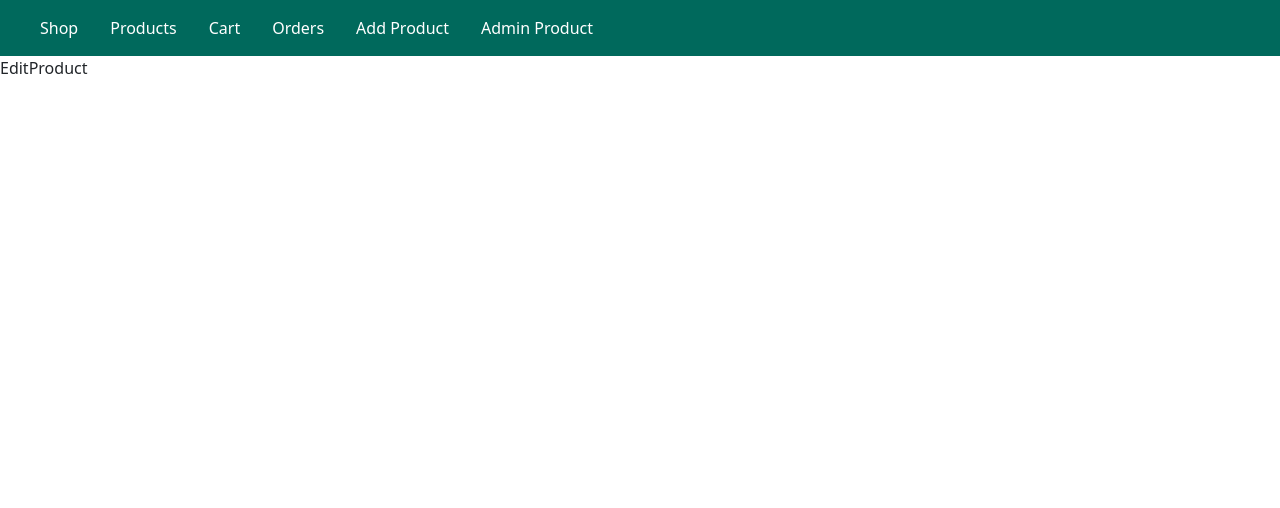
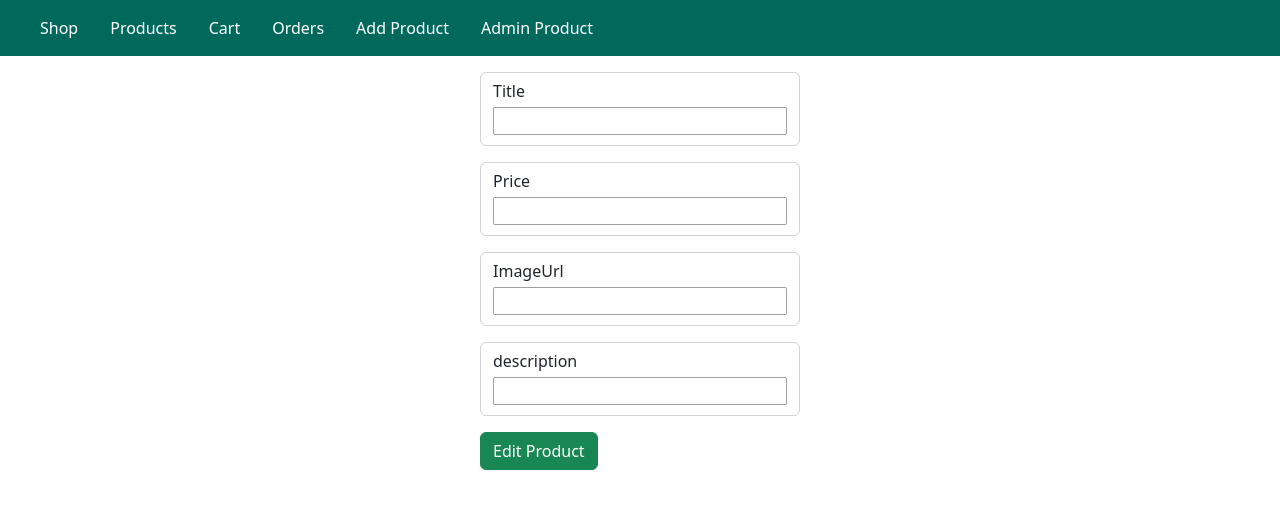
Before and after one commit to LuongChanHong/NodeJS_FE_lab, a React (Create React App) app: page /edit/1 in a window 1280 px wide. Shown: the top 508 px of the page. Built offline with nearby package versions, Linux system fonts and the light colour scheme; no server answers.

Commit message:
update item in databaseby sequelize

```diff
--- a/src/views/AddProduct.js
+++ b/src/views/AddProduct.js
@@ -1,13 +1,31 @@
-import React, { useState } from "react";
+import React, { useState, useEffect } from "react";
 import Navigation from "../components/Navigation";
 
 const AddProduct = () => {
+  const isEditPage = window.location.href.search("edit");
+  const productID = window.location.href[window.location.href.length - 1];
   const [product, setProduct] = useState({
     title: "",
     description: "",
     price: "",
     imageUrl: "",
   });
+  useEffect(() => {
+    if (isEditPage) {
+      const getEditProduct = async () => {
+        try {
+          await fetch(`http://localhost:5000/get-edit-product?id=${productID}`)
+            .then((response) => response.json())
+            .then((data) => {
+              setProduct(data);
+            });
+        } catch (err) {
+          console.log("err:", err);
+        }
+      };
+      getEditProduct();
+    }
+  }, []);
 
   const onChange = (event) => {
     let target = event.target.name;
@@ -18,7 +36,8 @@ const AddProduct = () => {
   const onSubmit = (event) => {
     // event.preventDefault();
     console.log("product:", product);
-    fetch("http://localhost:5000/add-product", {
+    const url = isEditPage ? "/post-edit-product" : "/add-product";
+    fetch("http://localhost:5000" + url, {
       method: "POST",
       body: JSON.stringify(product),
       headers: { "Content-Type": "application/json" },
@@ -34,13 +53,14 @@ const AddProduct = () => {
       <form
         onSubmit={(event) => onSubmit(event)}
         className="product-form"
-        action="/product"
+        action="/products"
       >
         <div className="form-control">
           <label htmlFor="title">Title</label>
           <input
             type="text"
             name="title"
+            value={product.title}
             onChange={(event) => onChange(event)}
           />
         </div>
@@ -49,6 +69,7 @@ const AddProduct = () => {
           <input
             type="text"
             name="price"
+            value={product.price}
             onChange={(event) => onChange(event)}
           />
         </div>
@@ -57,6 +78,7 @@ const AddProduct = () => {
           <input
             type="text"
             name="imageUrl"
+            value={product.imageUrl}
             onChange={(event) => onChange(event)}
           />
         </div>
@@ -65,12 +87,21 @@ const AddProduct = () => {
           <input
             type="text"
             name="description"
+            value={product.description}
             onChange={(event) => onChange(event)}
           />
         </div>
-        <button className="btn btn-success" type="submit">
-          Add Product
-        </button>
+        <div>
+          {isEditPage ? (
+            <button className="btn btn-success" type="submit">
+              Edit Product
+            </button>
+          ) : (
+            <button className="btn btn-success" type="submit">
+              Add Product
+            </button>
+          )}
+        </div>
       </form>
     </section>
   );
--- a/src/views/AdminProducts.js
+++ b/src/views/AdminProducts.js
@@ -13,10 +13,7 @@ const renderProductItem = (product) => (
       <h1 className="product__title">{product.title}</h1>
     </header>
     <div className="card__image">
-      <img
-        src="https://cdn.pixabay.com/photo/2016/03/31/20/51/book-1296045_960_720.png"
-        alt="A Book"
-      />
+      <img src={product.imageUrl} alt="A Book" />
     </div>
     <div className="card__content">
       <h2 className="product__price">{product.price} $</h2>
--- a/src/views/Cart.js
+++ b/src/views/Cart.js
@@ -14,10 +14,7 @@ const renderProductItem = (product) => (
       </h1>
     </header>
     <div className="card__image">
-      <img
-        src="https://cdn.pixabay.com/photo/2016/03/31/20/51/book-1296045_960_720.png"
-        alt="A Book"
-      />
+      <img src={product.imageUrl} alt="A Book" />
     </div>
     <div className="card__content">
       <h2 className="product__price">{product.price} $</h2>
--- a/src/views/EditProduct.js
+++ /dev/null
@@ -1,13 +0,0 @@
-import React from "react";
-import Navigation from "../components/Navigation";
-
-const EditProduct = () => {
-  return (
-    <div>
-      <Navigation />
-      <>EditProduct</>
-    </div>
-  );
-};
-
-export default EditProduct;
--- a/src/views/Main.js
+++ b/src/views/Main.js
@@ -9,7 +9,6 @@ import AddProduct from "./AddProduct";
 import Products from "./Products";
 import ProductDetail from "./ProductDetail";
 import AdminProducts from "./AdminProducts";
-import EditProduct from "./EditProduct";
 import Shop from "./Shop";
 import Cart from "./Cart";
 
@@ -22,7 +21,7 @@ const Main = () => {
         <Route exact path="/cart" element={<Cart />} />
         <Route exact path="/admin-products" element={<AdminProducts />} />
         <Route exact path="/products/:productID" element={<ProductDetail />} />
-        <Route exact path="/edit/:productID" element={<EditProduct />} />
+        <Route exact path="/edit/:productID" element={<AddProduct />} />
         <Route exact path="/add-product" element={<AddProduct />} />
         <Route path="*" element={<Shop />} />
       </Routes>
--- a/src/views/Products.js
+++ b/src/views/Products.js
@@ -13,10 +13,7 @@ const renderProductItem = (product) => (
       <h1 className="product__title">{product.title}</h1>
     </header>
     <div className="card__image">
-      <img
-        src="https://cdn.pixabay.com/photo/2016/03/31/20/51/book-1296045_960_720.png"
-        alt="A Book"
-      />
+      <img src={product.imageUrl} alt="A Book" />
     </div>
     <div className="card__content">
       <h2 className="product__price">{product.price} $</h2>
--- a/src/views/Shop.js
+++ b/src/views/Shop.js
@@ -12,10 +12,7 @@ const renderProductItem = (product) => (
       <h1 className="product__title">{product.title}</h1>
     </header>
     <div className="card__image">
-      <img
-        src="https://cdn.pixabay.com/photo/2016/03/31/20/51/book-1296045_960_720.png"
-        alt="A Book"
-      />
+      <img src={product.imageUrl} alt="A Book" />
     </div>
     <div className="card__content">
       <h2 className="product__price">{product.price} $</h2>
```
Also changed, not shown: src/components/EditButton.js (+0 -8 lines), note.txt.
